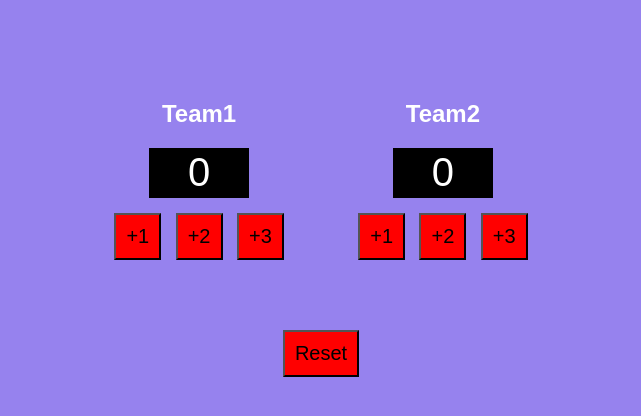
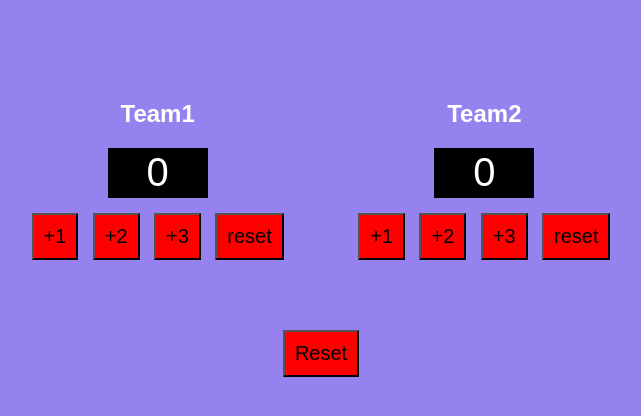
Before and after one commit to Navanith21/Javascript-example, a plain HTML site: page index.html in a window 1280 px wide. Shown: the whole page, without its empty margins (319-960 px from the left). Drawn offline with Linux system fonts and the light colour scheme.

Commit message:
fully completed

```diff
--- a/index.css
+++ b/index.css
@@ -32,6 +32,7 @@ button {
   cursor: pointer;
 }
 
+
 .reset-area {
   margin-top: 30px;
 }
--- a/index.html
+++ b/index.html
@@ -13,6 +13,7 @@
     <button onclick="add('home', 1)">+1</button>
     <button onclick="add('home', 2)">+2</button>
     <button onclick="add('home', 3)">+3</button>
+    <button onclick="reset1()" >reset</button>
   </div>
 
   <div class="team">
@@ -21,10 +22,11 @@
     <button onclick="add('guest', 1)">+1</button>
     <button onclick="add('guest', 2)">+2</button>
     <button onclick="add('guest', 3)">+3</button>
+    <button onclick="reset2()" >reset</button>
   </div>
 
   <div class="reset-area">
-    <button onclick="reset()">Reset</button>
+    <button onclick="resetfull()">Reset</button>
   </div>
 
   <script src="index.js"></script>
--- a/index.js
+++ b/index.js
@@ -10,8 +10,15 @@ function add(team, points) {
     document.getElementById('guestScore').innerText = guest;
   }
 }
-
-function reset() {
+function reset1(){
+  home=0
+  document.getElementById('homeScore').innerText=home;
+}
+function reset2(){
+  guest=0
+  document.getElementById('guestScore').innerText=guest;
+}
+function resetfull() {
   home = 0;
   guest = 0;
   document.getElementById('homeScore').innerText = home;
```
